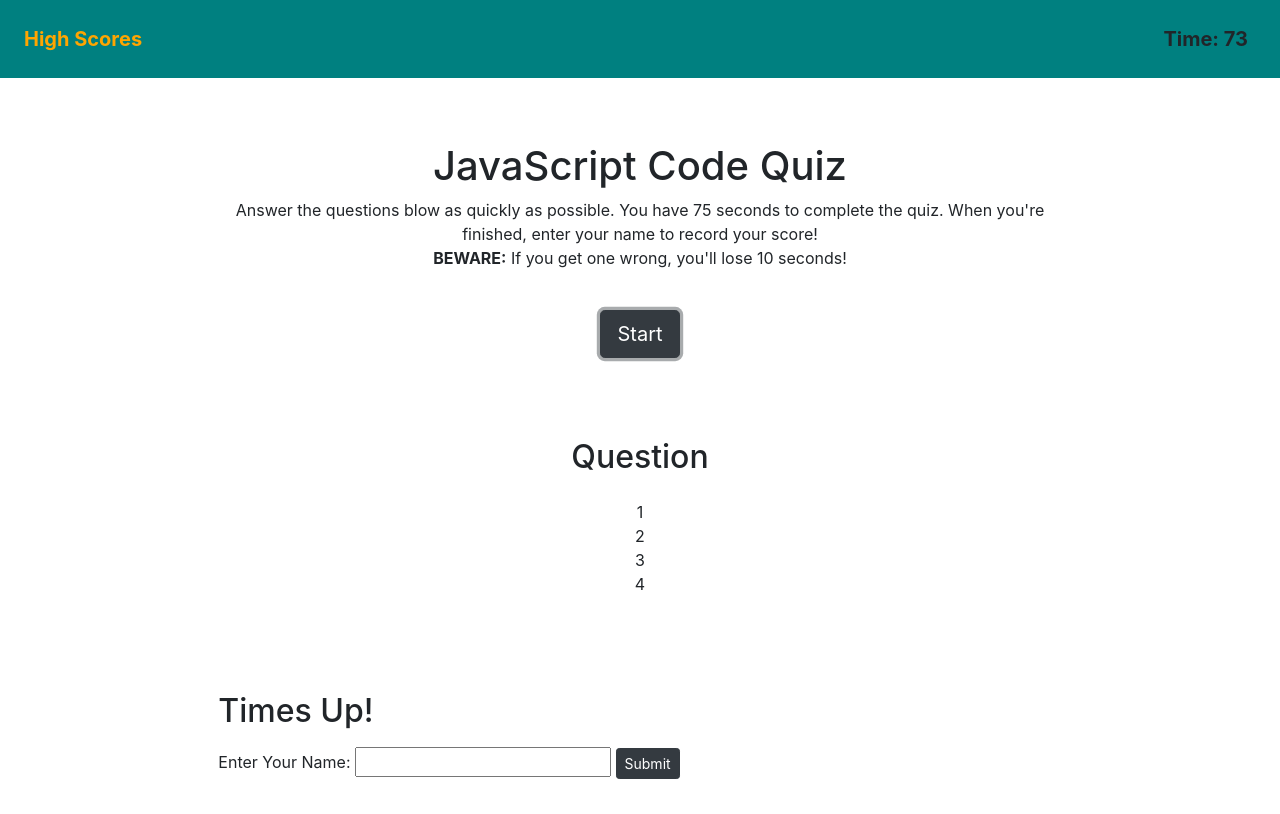
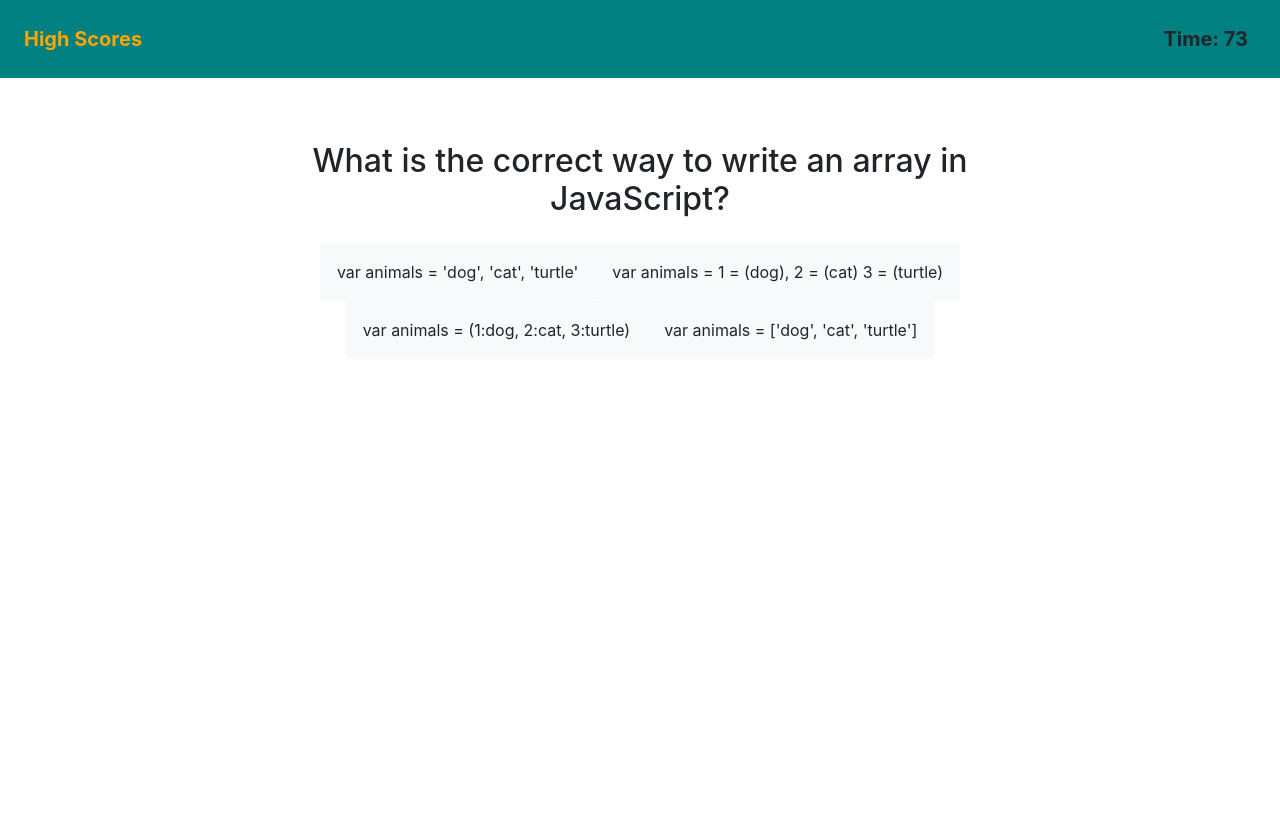
Before and after one commit to jvernot/JavaScript-Code-Quiz, a plain HTML site: page index.html in a window 1280 px wide. Both pictures are taken after a click on the button "Start". Drawn offline with nearby package versions, Linux system fonts and the light colour scheme.

Commit message:
added additional logic so that questions will appear when start is clicked and as an answer is selected

```diff
--- a/index.html
+++ b/index.html
@@ -18,7 +18,7 @@
     </header>
 
     <!--Main screen-->
-    <div class="conatiner mt-5">
+    <div class="conatiner mt-5" id="homePage">
         <div class="row justify-content-center mt5 pt-3 pb-3">
             <div class="col-10 col-lg-8 text-center">
                 <h1>JavaScript Code Quiz</h1>
@@ -33,9 +33,11 @@
 
 
     <!-- questions and answers will be contained here -->
-    <div class="conatiner mt-5">
+
+    <!-- d-none class hides the element in bootstrap -->
+    <div class="conatiner mt-5 d-none" id="questions">
         <div class="row justify-content-center mt5 pt-3 pb-3">
-            <div class="col-10 col-lg-8 text-center questionsDiv">
+            <div class="col-10 col-lg-8 text-center">
                 <h2 id="questionText" class="mb-4">Question</h2>
                 <ul id="answerText" class="list-unstyled">
                     <li class="answerchoice">1</li>
@@ -43,14 +45,16 @@
                     <li class="answerchoice">3</li>
                     <li class="answerchoice">4</li>
                 </ul>
-                <p class="submit"></p>
+                <p id="correct?"></p>
             </div>
         </div>
     </div>
 
 
     <!-- enter highscore screen-->
-    <div class="conatiner mt-5">
+
+    <!-- d-none hides element in bootstrap -->
+    <div class="conatiner mt-5 d-none" id="scores">
         <div class="row justify-content-center mt5 pt-3 pb-3">
             <div class="col-10 col-lg-8">
                 <h2>Times Up!</h2>
--- a/script.js
+++ b/script.js
@@ -46,20 +46,70 @@ $(document).ready(function() {
 
     var answerTextEl = document.getElementById("answerText");
 
+    // need to set this as -1 so that when we add it starts on the first question in the array [0]
+    questionNumber = -1
+
+
     function startTimer() {
+
+        document.getElementById("homePage").classList.add("d-none");
+        document.getElementById("questions").classList.remove("d-none");
+
         var timeLeft = setInterval(function() {
             secondsLeft--;
             console.log("tick")
             timerEl.textContent = "Time: " + secondsLeft;
 
-            if (secondsLeft === 0) {
-
+            if (secondsLeft === 0 || questionNumber === questions.length) {
                 clearInterval(timeLeft);
                 setTimeout(showFinalScore);
-
             }
         }, 1000);
+
+        displayQuestion();
+
     }
+
+    function displayQuestion() {
+        questionNumber++;
+
+        // index the questions array for the tite based on the questionNumber that we are on and create the question text
+        questionTextEl.textContent = questions[questionNumber].title
+        answerTextEl.innerHTML = "";
+
+        //index the questions array for the answer based on what question we are on
+        answer = questions[questionNumber].answer;
+
+        var choices = questions[questionNumber].choices;
+
+        for (i = 0; i < choices.length; i++) {
+            var nextChoice = document.createElement("button");
+
+            nextChoice.textContent = choices[i];
+            answerBtn = answerTextEl.appendChild(nextChoice).setAttribute("class", "p-3 btn btn-light");
+        }
+        console.log(choices);
+    }
+
+    function showFinalScore() {
+        document.getElementById("questions").classList.add("d-none");
+        document.getElementById("scores").classList.remove("d-none");
+    }
+
+    answerTextEl.addEventListener("click", function(event) {
+        var rightWrong = document.getElementById("correct?");
+
+        if (answer === event.target.textContent) {
+            rightWrong.innerHTML = "Correct!";
+        }
+        else {
+            rightWrong.innerHTML = "Incorrect!";
+            secondsLeft = secondsLeft - 10;
+        }
+
+        displayQuestion();
+
+    })
 
     startBtn.addEventListener("click", startTimer);
 
```
